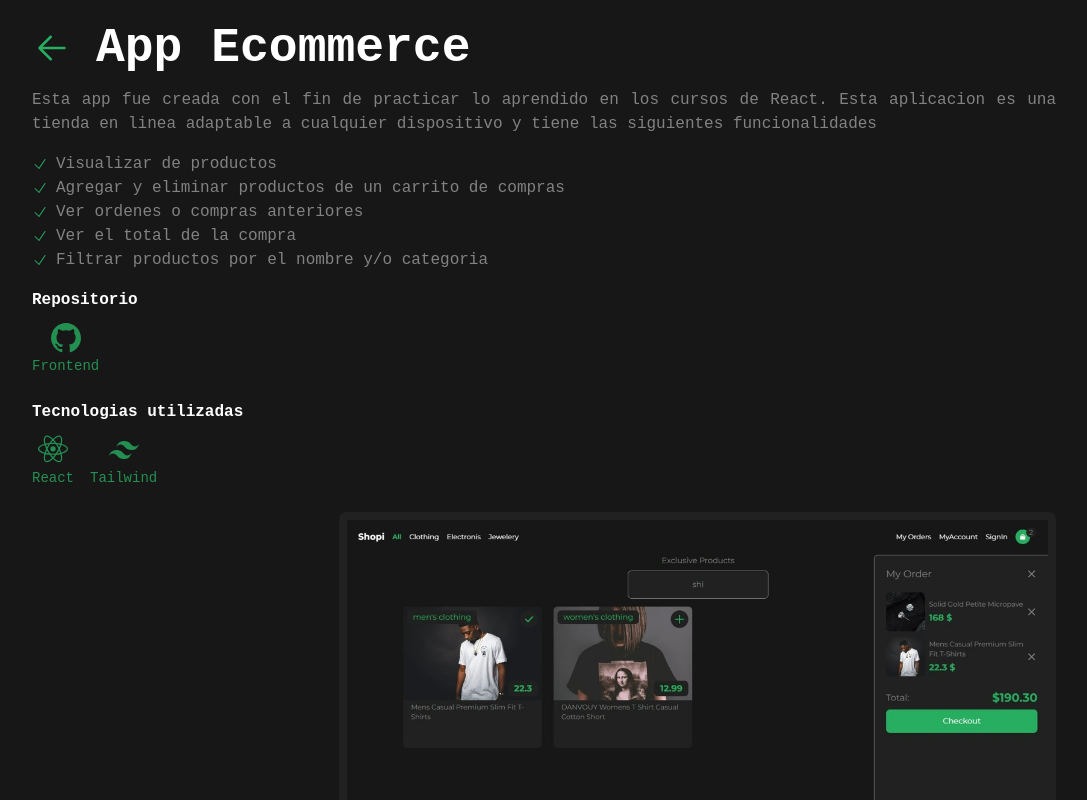
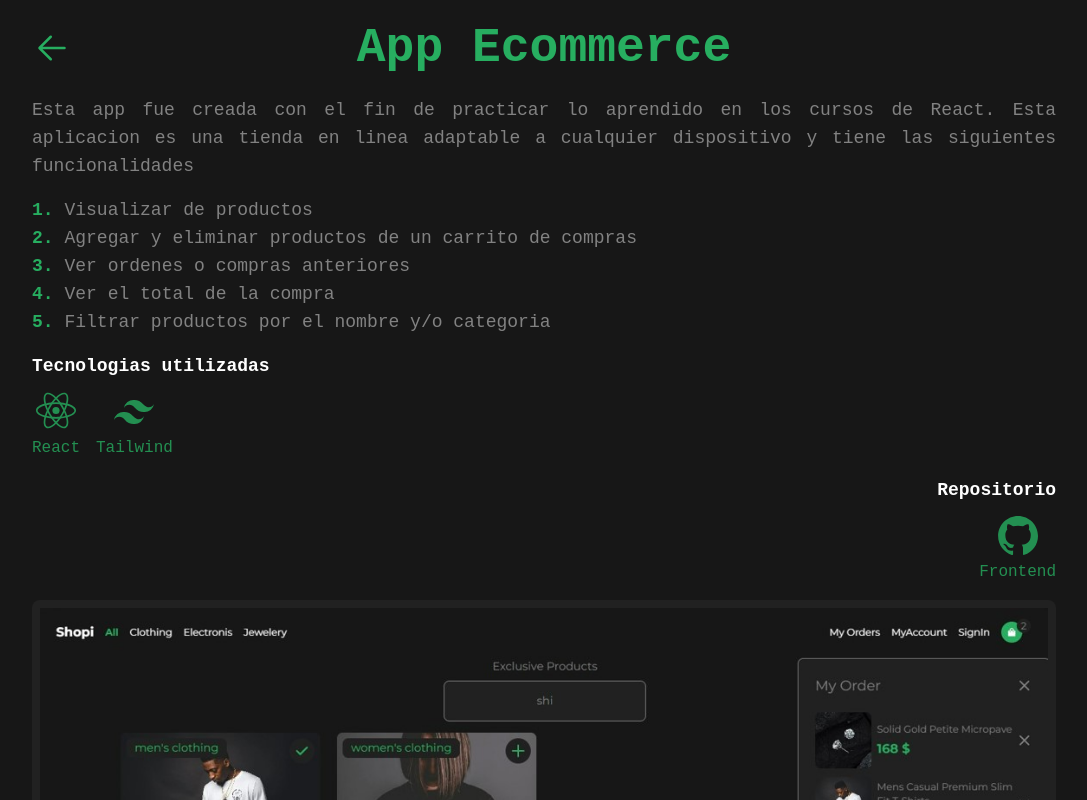
Before and after one commit to santiagoSuarez219/portfolio, a React (Vite) app: page /project in a window 1280 px wide. Shown: the top 800 px of the page, without its empty margins (96-1183 px from the left). Built offline with nearby package versions, Linux system fonts and the light colour scheme.

Commit message:
Refactor project page layout and styles

```diff
--- a/src/Components/ItemListProject/index.jsx
+++ b/src/Components/ItemListProject/index.jsx
@@ -1,11 +1,12 @@
-import { HiCheck } from "react-icons/hi2";
 const ItemListProject = (props) => {
   return (
     <li className="flex gap-2 items-center">
-      <figure>
-        <HiCheck className=" text-green-color w-4 h-4" />
-      </figure>
-      <div>{props.text}</div>
+      <div>
+        <span className="text-green-color font-semibold">
+          {props.index + 1}.
+        </span>{" "}
+        {props.text}
+      </div>
     </li>
   );
 };
--- a/src/Components/ToolProjectCard/index.jsx
+++ b/src/Components/ToolProjectCard/index.jsx
@@ -1,8 +1,8 @@
 const ToolProjectCard = ({ text, icon: Icon }) => {
   return (
     <li className="flex flex-col items-center opacity-80 hover:opacity-100 text-green-color">
-      <Icon className="text-4xl" />
-      <span className="text-sm">{text}</span>
+      <Icon className="text-4xl lg:text-5xl" />
+      <span className="text-xs lg:text-base">{text}</span>
     </li>
   );
 };
--- a/src/Pages/Project/index.jsx
+++ b/src/Pages/Project/index.jsx
@@ -9,35 +9,36 @@ import { Context } from "../../Context";
 const Project = () => {
   const { project } = useContext(Context);
   return (
-    <aside className="w-full p-4 lg:p-6 grid lg:gap-0 gap-4 text-gray-color text-base content-center">
-      <article className="place-self-center max-w-screen-lg flex flex-col gap-4 lg:text-justify">
-        <div className="flex lg:gap-6 gap-4 items-center">
+    <aside className="w-full p-4 lg:p-6 flex flex-col text-gray-color justify-center items-center">
+      <article className="relative md:max-w-screen-sm lg:max-w-screen-lg">
         <Link to="/">
-            <HiArrowSmallLeft className="text-green-color w-6 h-6 md:w-10 md:h-10 cursor-pointer" />
+          <HiArrowSmallLeft className="text-green-color w-6 h-6 absolute top-1 left-0 md:w-8 md:h-8 lg:w-10 lg:h-10 cursor-pointer" />
         </Link>
-          <h1 className="w-full text-2xl md:text-3xl lg:text-5xl text-white">
+        <h1 className="w-full text-center text-2xl md:text-3xl lg:text-5xl text-green-color">
           {project.title}
         </h1>
-        </div>
-        <p>{project.description}</p>
-        <ul className="w-full">
+        <p className=" text-justify mt-4 lg:mt-6 md:text-base lg:text-lg">
+          {project.description}
+        </p>
+        <ul className="w-full text-justify mt-4 md:text-base lg:text-lg">
           {project.items.map((item, index) => (
-            <ItemListProject key={index} text={item} />
+            <ItemListProject key={index} index={index} text={item} />
           ))}
         </ul>
       </article>
-      <div className="flex flex-col lg:gap-6 md:gap-4 md:p-4 lg:p-0 max-w-screen-lg lg:place-self-center lg:flex-col-reverse">
-        <figure className="w-[70%] bg-card-color p-1 md:p-2 rounded-lg self-end">
-          <img
-            src={project.image}
-            alt="image-project"
-            className="object-contain"
-          />
-        </figure>
-        <article className="mt-4 flex md:justify-between lg:justify-start flex-col gap-4 lg:gap-6">
-          <div>
-            <h2 className="mb-2 text-white text-base">Repositorio</h2>
-            <div className="flex gap-6">
+      <article className="w-full max-w-screen-sm lg:max-w-screen-lg text-ri">
+        <h2 className="w-full mt-4 mb-2 text-white text-base lg:text-lg">
+          Tecnologias utilizadas
+        </h2>
+        <ul className="flex gap-4">
+          {project.tools.map((tool, index) => (
+            <ToolProjectCard key={index} text={tool.name} icon={tool.icon} />
+          ))}
+        </ul>
+        <h2 className="mb-2 mt-4 text-white text-base lg:text-lg lg:text-right">
+          Repositorio
+        </h2>
+        <div className="flex gap-6 w-full lg:justify-end">
           <a href={project.repositorioFrontend} target="_blanck">
             <ToolProjectCard text={"Frontend"} icon={BiLogoGithub} />
           </a>
@@ -47,24 +48,87 @@ const Project = () => {
             </a>
           )}
         </div>
+      </article>
+      <figure className="hidden md:block w-full max-w-screen-sm lg:max-w-screen-lg self-center mt-4 bg-card-color p-1 md:p-2 rounded-lg">
+        <img src={project.image} alt="image-project" />
+      </figure>
+      {/* <div className="mt-4 grid grid-cols-3">
+        {project.tools.map((tool, index) => (
+          <ToolProjectCard key={index} text={tool.name} icon={tool.icon} />
+        ))}
       </div>
-          <div>
-            <h2 className="mb-2 text-white text-base">
-              Tecnologias utilizadas
-            </h2>
-            <ul className="flex gap-4">
+      <div className="mt-4 grid grid-cols-3">
         {project.tools.map((tool, index) => (
-                <ToolProjectCard
-                  key={index}
-                  text={tool.name}
-                  icon={tool.icon}
-                />
+          <ToolProjectCard key={index} text={tool.name} icon={tool.icon} />
         ))}
-            </ul>
-          </div>
-        </article>
-      </div>
+      </div> */}
+
+      {/* <a href={project.repositorioFrontend} target="_blanck">
+          <ToolProjectCard text={"Frontend"} icon={BiLogoGithub} />
+        </a> */}
+
+      {/* <ul className="flex gap-4">
+          {project.tools.map((tool, index) => (
+            <ToolProjectCard key={index} text={tool.name} icon={tool.icon} />
+          ))}
+        </ul> */}
     </aside>
+    //<aside className="w-full p-4 lg:p-6 grid lg:gap-0 gap-4 text-gray-color text-base content-center">
+    //   <article className="place-self-center max-w-screen-lg flex flex-col gap-4 lg:text-justify">
+    //     <div className="flex lg:gap-6 gap-4 items-center">
+    //       <Link to="/">
+    //         <HiArrowSmallLeft className="text-green-color w-6 h-6 md:w-10 md:h-10 cursor-pointer" />
+    //       </Link>
+    //       <h1 className="w-full text-2xl md:text-3xl lg:text-5xl text-white">
+    //         {project.title}
+    //       </h1>
+    //     </div>
+    //     <p>{project.description}</p>
+    //     <ul className="w-full">
+    //       {project.items.map((item, index) => (
+    //         <ItemListProject key={index} text={item} />
+    //       ))}
+    //     </ul>
+    //   </article>
+    //   <div className="flex flex-col lg:gap-6 md:gap-4 md:p-4 lg:p-0 max-w-screen-lg lg:place-self-center lg:flex-col-reverse">
+    //     <figure className="w-[70%] bg-card-color p-1 md:p-2 rounded-lg self-end">
+    //       <img
+    //         src={project.image}
+    //         alt="image-project"
+    //         className="object-contain"
+    //       />
+    //     </figure>
+    //     <article className="mt-4 flex md:justify-between lg:justify-start flex-col gap-4 lg:gap-6">
+    //       <div>
+    //         <h2 className="mb-2 text-white text-base">Repositorio</h2>
+    //         <div className="flex gap-6">
+    //           <a href={project.repositorioFrontend} target="_blanck">
+    //             <ToolProjectCard text={"Frontend"} icon={BiLogoGithub} />
+    //           </a>
+    //           {project.repositorioBackend && (
+    //             <a href={project.repositorioBackend} target="_blanck">
+    //               <ToolProjectCard text={"Backend"} icon={BiLogoGithub} />
+    //             </a>
+    //           )}
+    //         </div>
+    //       </div>
+    //       <div>
+    //         <h2 className="mb-2 text-white text-base">
+    //           Tecnologias utilizadas
+    //         </h2>
+    //         <ul className="flex gap-4">
+    //           {project.tools.map((tool, index) => (
+    //             <ToolProjectCard
+    //               key={index}
+    //               text={tool.name}
+    //               icon={tool.icon}
+    //             />
+    //           ))}
+    //         </ul>
+    //       </div>
+    //     </article>
+    //   </div>
+    // </aside>
   );
 };
 export default Project;
```
Lines whose indentation alone changed are shown as unchanged.
